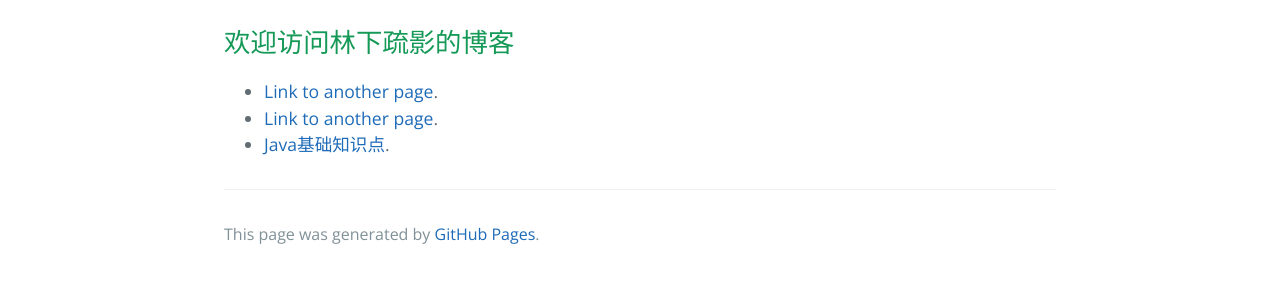
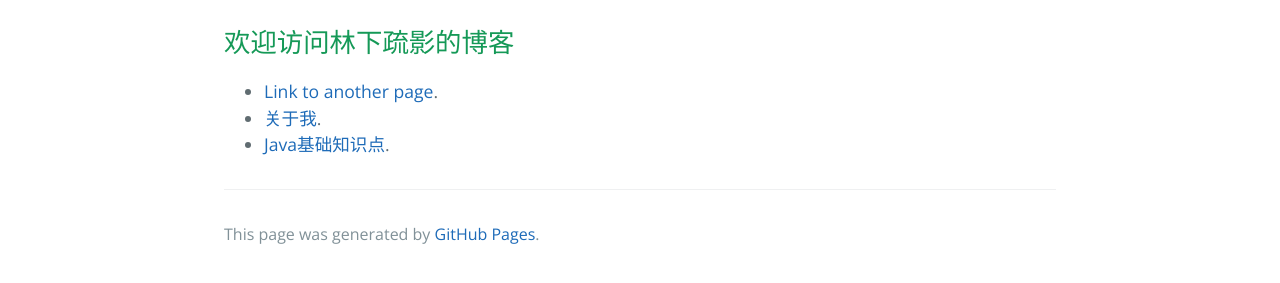
Before and after one commit to 956985106/956985106.github.io, a Jekyll site: the page built from index.md, in a window 1280 px wide. Shown: the part 326-609 px from the top of the page. Built offline with Jekyll 4.4.1, drawn with Linux system fonts in a browser that asks for light colours; the repository's description, which GitHub fills in, is left out.

Commit message:
增加页面

```diff
--- a/index.md
+++ b/index.md
@@ -7,5 +7,5 @@ description: 这是主页
 ## 欢迎访问林下疏影的博客
 
 - [Link to another page](./another-page.html).
-- [Link to another page](./about.html).
+- [关于我](./about.html).
 - [Java基础知识点](./java.html).
```
